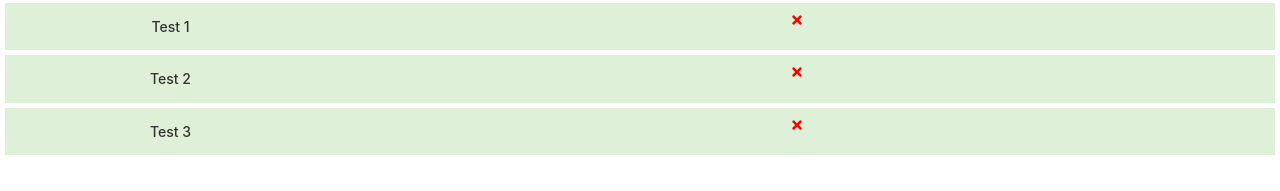
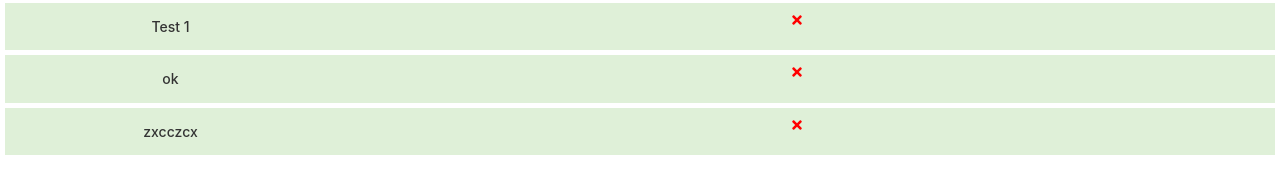
Before and after one commit to anasshahwan/React_2021, a React (Create React App) app: page / in a window 1280 px wide. Shown: the part 138-329 px from the top of the page. Built offline with nearby package versions, Linux system fonts and the light colour scheme; data requests are answered from the project's data file.

Commit message:
add & delete task on the server

```diff
--- a/db.json
+++ b/db.json
@@ -1,19 +1,19 @@
 {
-  "tasks":[
+  "tasks": [
     {
-        "id": 1,
-        "text": "Test 1 ",
-        "isCompleted" : true
+      "id": 1,
+      "text": "Test 1 ",
+      "isCompleted": true
     },
     {
-        "id": 2,
-        "text": "Test 2 ",
-        "isCompleted" : true
+      "text": "ok",
+      "isCompleted": false,
+      "id": 2
     },
     {
-        "id": 3,
-        "text": "Test 3 ",
-        "isCompleted" : true
+      "text": "zxcczcx",
+      "isCompleted": false,
+      "id": 3
     }
-]
+  ]
 }
--- a/src/App.js
+++ b/src/App.js
@@ -25,15 +25,25 @@ const fetchTasks = async()=> {
   return data
 }
 
-const addTask = (task) => {
+const addTask = async (task) => {
+  const res = await fetch("http://localhost:5100/tasks/",
+  { method : "POST",
+    headers: {
+      'Content-type': 'application/json'
+    },
+    body:JSON.stringify(task)
 
-  const id =  tasks.length + 1
-  const newTask = { id , ...task}
+})
+
+ // const id =  tasks.length + 1
+  const newTask = await res.json()
   setTasks([...tasks, newTask])
 
 }
-const deleteTask = (id) => {
-  console.log("Deleted ", id)
+const deleteTask = async (id) => {
+
+  await fetch(`http://localhost:5100/tasks/${id}`, { method : "Delete"})
+
   setTasks(tasks.filter((task)=> task.id !== id))
 }
 
```
